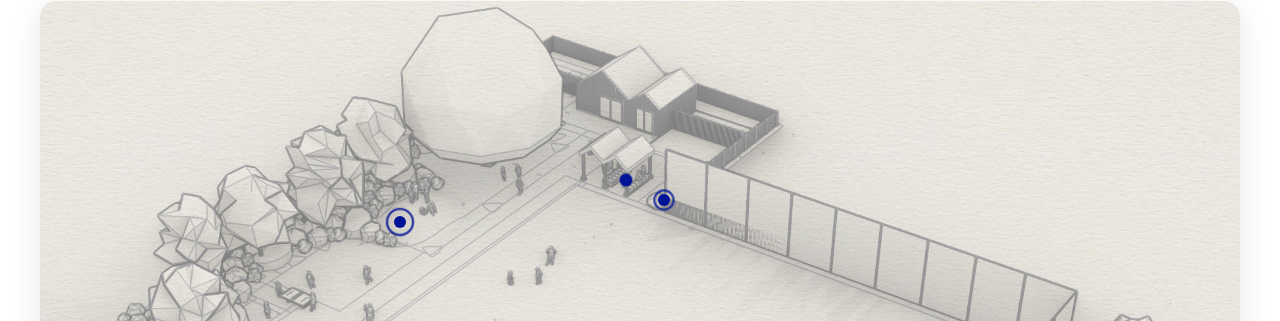
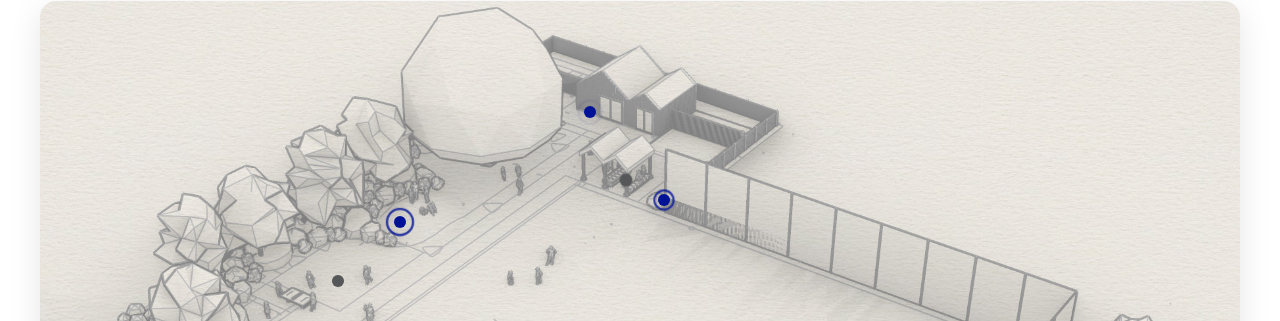
Before and after one commit to frontier-design/greenwood-microsite, a React (Vite) app: page / in a window 1280 px wide. Shown: the part 479-800 px from the top of the page. Built offline with nearby package versions, Linux system fonts and the light colour scheme; a web font is replaced by a local one.

Commit message:
domor opp change

```diff
--- a/src/components/InteractiveMap.jsx
+++ b/src/components/InteractiveMap.jsx
@@ -67,7 +67,7 @@ const InteractivePoint = styled.div`
     transform: translate(-50%, -50%);
     width: ${props => props.size === '32px' ? '16px' : props.size === '28px' ? '14px' : '12px'};
     height: ${props => props.size === '32px' ? '16px' : props.size === '28px' ? '14px' : '12px'};
-    background: ${props => props.tier === 'medium' ? 'var(--brand-navy)' : 'var(--brand-green)'};
+    background: ${props => props.tier === 'other' ? 'var(--brand-gray)' : props.tier === 'medium' ? 'var(--brand-navy)' : 'var(--brand-green)'};
     border-radius: 50%;
     z-index: 3;
   }
@@ -79,7 +79,7 @@ const InteractivePoint = styled.div`
     transform: translate(-50%, -50%);
     width: ${props => props.size || '24px'};
     height: ${props => props.size || '24px'};
-    border: 2px solid ${props => props.tier === 'medium' ? 'var(--brand-navy)' : 'var(--brand-green)'};
+    border: 2px solid ${props => props.tier === 'other' ? 'var(--brand-gray)' : props.tier === 'medium' ? 'var(--brand-navy)' : 'var(--brand-green)'};
     border-radius: 50%;
     z-index: 1;
     animation: radiate 2s ease-in-out infinite;
@@ -104,7 +104,7 @@ const InteractivePoint = styled.div`
 
 const Tooltip = styled.div`
   position: absolute;
-  background: ${props => props.tier === 'medium' ? 'var(--brand-navy)' : 'var(--brand-green)'};
+  background: ${props => props.tier === 'other' ? 'var(--brand-gray)' : props.tier === 'medium' ? 'var(--brand-navy)' : 'var(--brand-green)'};
   border-radius: 8px;
   padding: 1.5rem;
   box-shadow: 0 8px 32px rgba(0, 0, 0, 0.5);
@@ -257,10 +257,30 @@ const InteractiveMap = () => {
     {
       id: 'social-space',
       name: 'Social Space',
-      amount: '$100,000',
+      amount: '$80,000',
       position: { top: '25%', left: '48%' },
       size: '20px',
       animationDelay: '2.4s',
+      sectionId: 'social-space-gathering-opportunity',
+      tier: 'other'
+    },
+    {
+      id: 'connection-space',
+      name: 'Connection Space',
+      amount: '$80,000',
+      position: { top: '40%', left: '24%' },
+      size: '20px',
+      animationDelay: '2.7s',
+      sectionId: 'play-space-opportunity',
+      tier: 'other'
+    },
+    {
+      id: 'field-house',
+      name: 'Field House',
+      amount: '$100,000',
+      position: { top: '15%', left: '45%' },
+      size: '20px',
+      animationDelay: '3s',
       sectionId: 'social-space-opportunity',
       tier: 'medium'
     }
--- a/src/components/donor-opportunities/OtherDonorOpportunities.jsx
+++ b/src/components/donor-opportunities/OtherDonorOpportunities.jsx
@@ -135,7 +135,7 @@ const OtherDonorOpportunities = () => {
 
         <OpportunitiesList>
           {opportunities.map((opportunity) => (
-            <OpportunityItem key={opportunity.id}>
+            <OpportunityItem key={opportunity.id} id={opportunity.id}>
               <OpportunityInfo>
                 <OpportunityTitle>{opportunity.title}</OpportunityTitle>
                 <OpportunityDescription>
```
